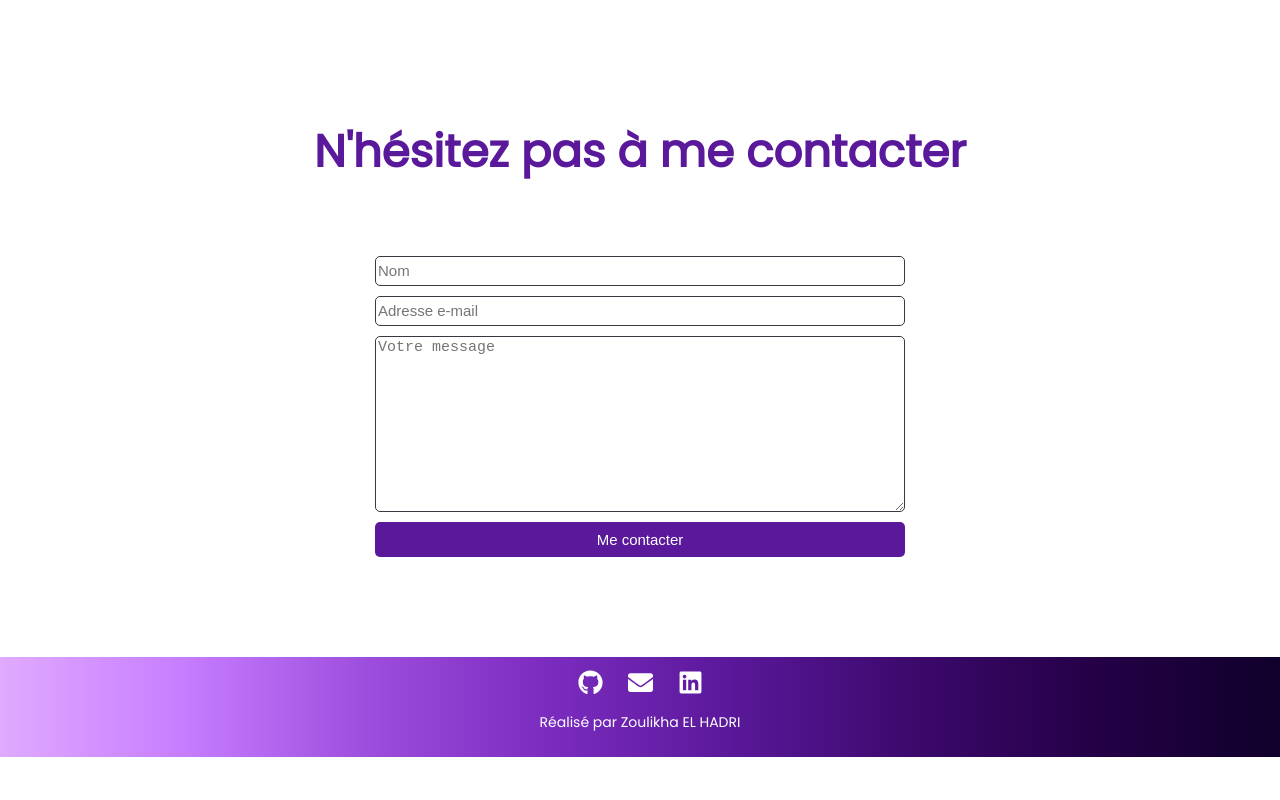
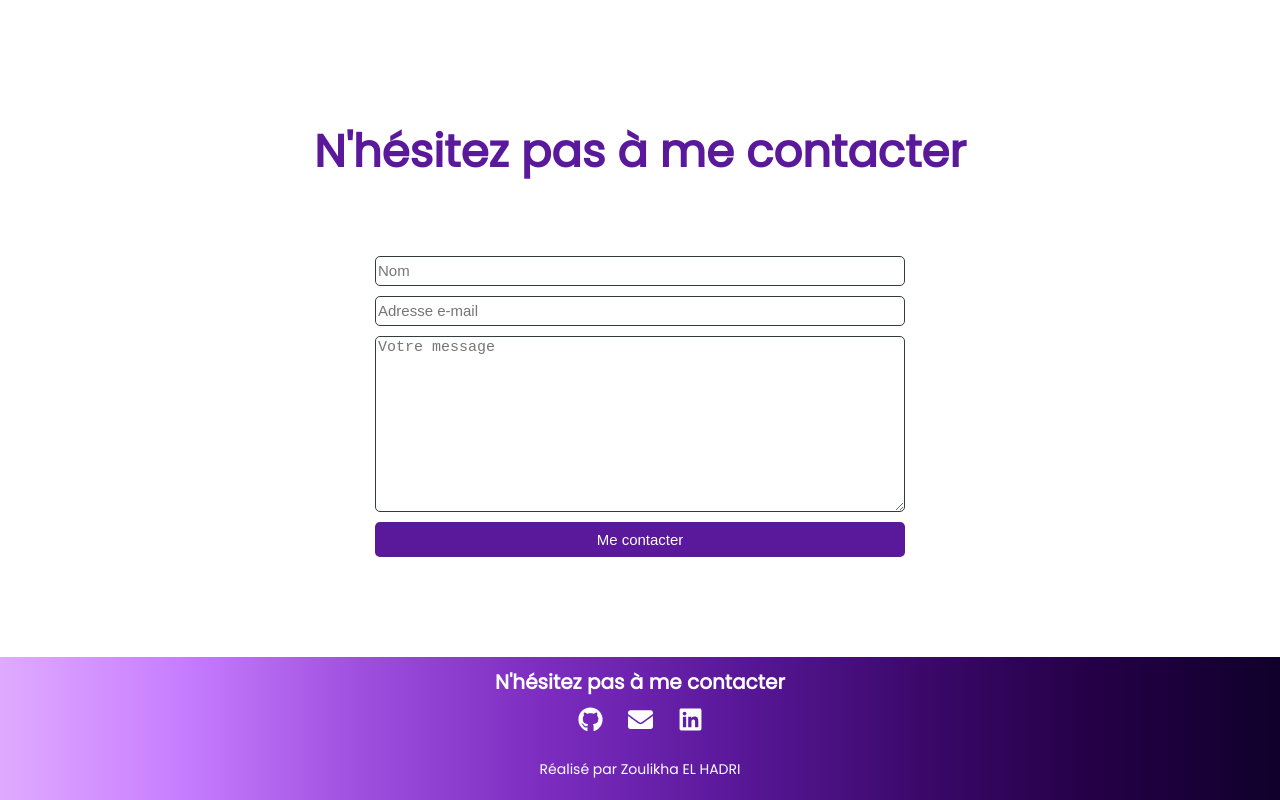
Before and after one commit to zoulikha-dev/Mon-Portfolio, a React (Create React App) app: page / in a window 1280 px wide. Shown: the part 3657-4457 px from the top of the page. Before the commit the page ends 4414 px from the top, so only its background shows below. Built offline with nearby package versions, Linux system fonts and the light colour scheme.

Commit message:
edit footer

```diff
--- a/src/components/Footer.jsx
+++ b/src/components/Footer.jsx
@@ -4,8 +4,9 @@ import Icons from "./Icons";
 
 const Footer = () => {
   return (
-    <footer>
+    <footer id="footer">
       <div className="footer-container">
+        <h2>N'hésitez pas à me contacter</h2>
         <Icons colorClass="icons-color" />
         <p>Réalisé par Zoulikha EL HADRI</p>
       </div>
--- a/src/styles/components/footer.scss
+++ b/src/styles/components/footer.scss
@@ -14,11 +14,17 @@
     $color-2,
     $color-1
   );
-  height: 100px;
+  height: fit-content;
   display: flex;
   flex-direction: column;
   align-items: center;
   justify-content: center;
+  gap: 10px;
+  h2 {
+    color: white;
+    font-size: 20px;
+  }
+  padding: 10px 0px;
 }
 
 .footer-container p {
```
